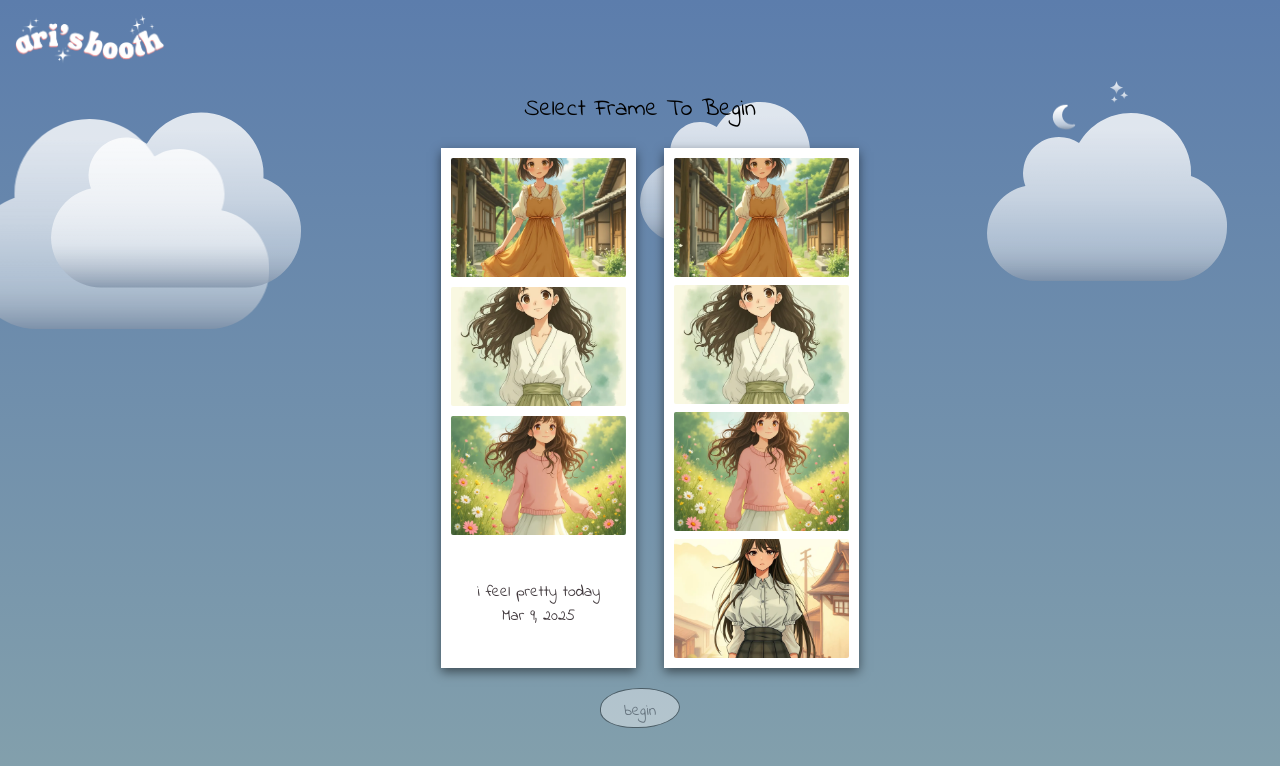
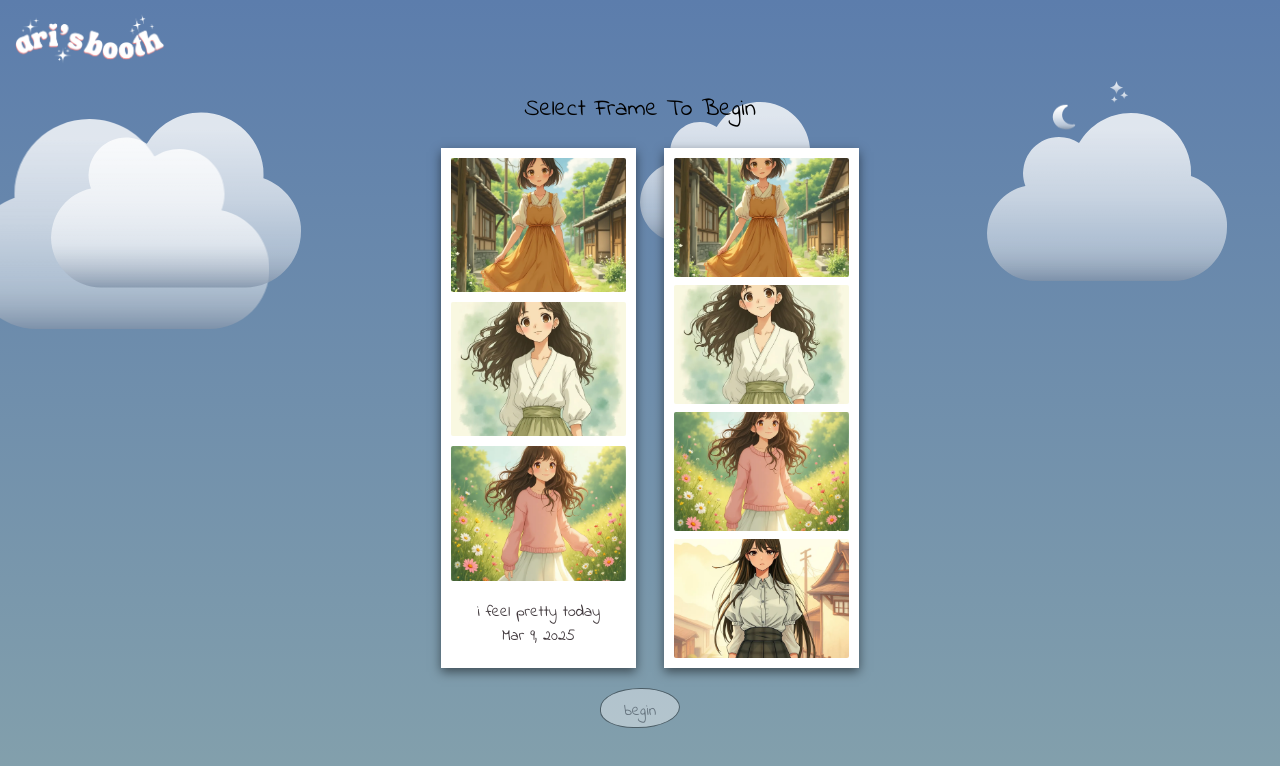
Before and after one commit to dahliarianna/arisbooth, a React (Vite) app: page / in a window 1280 px wide. Shown: the top 766 px of the page. Built offline with nearby package versions, Linux system fonts and the light colour scheme; a web font is replaced by a local one.

Commit message:
test deploy

```diff
--- a/src/index.css
+++ b/src/index.css
@@ -215,7 +215,7 @@ button:focus-visible {
   width: 175px !important;
   height: 500px !important;
 }
-/* .grid-item {
+.grid-item {
   width: 100%;
   height: 100%;
   display: flex;
@@ -229,9 +229,9 @@ button:focus-visible {
   width: 100%;
   height: 100%;
   object-fit: cover;
-} */
+}
 
-.grid-item {
+/* .grid-item {
   width: 175px;
   height: 119px;
   display: flex;
@@ -240,7 +240,7 @@ button:focus-visible {
   background: white;
   overflow: hidden;
   border-radius: 2px;
-}
+} */
 
 /* .grid-item img {
   width: 100%;
@@ -255,12 +255,7 @@ button:focus-visible {
   object-fit: cover;
   display: block;
 } */
-.grid-item img {
-  width: 100%;
-  height: 100%;
-  object-fit: cover;
-  display: block;
-}
+
 .blank-item {
   /* background-color: #e8c1bd; */
   color: #3f373b;
```
